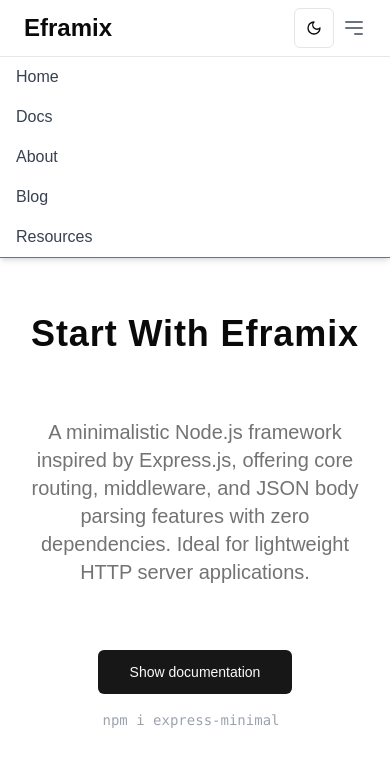
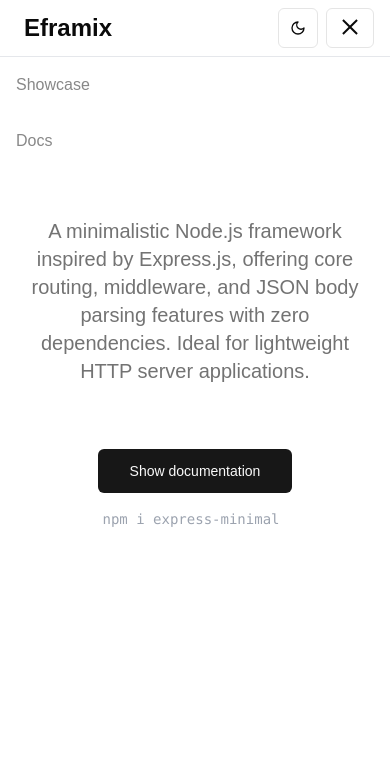
Before and after one commit to efraimnabil/Eframix-Documentation, a Next.js app: page / in a window 390 px wide. Both pictures are taken after a click on the button 354 px from the left and 28 px from the top of the page. Shown: the top 766 px of the page. Built offline with nearby package versions, Linux system fonts and the light colour scheme.

Commit message:
edit nav component

```diff
--- a/app/page.tsx
+++ b/app/page.tsx
@@ -14,6 +14,7 @@ export default function Home() {
         routing, middleware, and JSON body parsing features with zero
         dependencies. Ideal for lightweight HTTP server applications.
       </p>
+
       <div className="space-y-4">
         <Button size={"lg"}>
           <Link href={"/"}>Show documentation</Link>
--- a/components/Nav.tsx
+++ b/components/Nav.tsx
@@ -2,22 +2,23 @@
 import React, { useState } from "react";
 import Link from "next/link";
 import { ModeToggle } from "./ModeToggle";
+import { Pivot as Hamburger } from "hamburger-react";
+import { Button } from "./ui/button";
 
 const Nav = () => {
-  const [isDropdownOpen, setDropdownOpen] = useState(false);
   const [isMobileMenuOpen, setMobileMenuOpen] = useState(false);
+  const [isOpen, setOpen] = useState(false);
 
-  const toggleDropdown = () => setDropdownOpen((prev) => !prev);
   const toggleMobileMenu = () => setMobileMenuOpen((prev) => !prev);
 
   return (
-    <nav className="bg-transparent border-b border-gray-500 shadow-md">
+    <nav className="relative bg-transparent border-b border-gray-500 shadow-md">
       <div className="max-w-screen-xl mx-auto px-4 py-2 flex justify-between items-center">
         <div className="flex items-center space-x-8">
           <Link href="/" className="flex items-center">
             <span className="ml-2 text-2xl font-semibold">Eframix</span>
           </Link>
-          <div className="hidden md:flex space-x-4">
+          <div className="hidden bg-tr md:flex space-x-4">
             <Link
               href="/"
               className="text-[#888] hover:text-black dark:hover:text-white"
@@ -33,87 +34,28 @@ const Nav = () => {
           </div>
         </div>
 
-        <div className="flex md:justify-between">
+        <div className="flex items-center space-x-2 md:space-x-0 md:justify-between">
           <ModeToggle />
 
-          <button
-            className="md:hidden p-2 text-gray-500"
+          <Button
+            variant={"outline"}
+            size={"icon"}
+            className="md:hidden w-12"
             onClick={toggleMobileMenu}
           >
-            <svg
-              className="w-6 h-6"
-              xmlns="http://www.w3.org/2000/svg"
-              fill="none"
-              viewBox="0 0 24 24"
-              stroke="currentColor"
-            >
-              <path
-                strokeLinecap="round"
-                strokeLinejoin="round"
-                strokeWidth={2}
-                d="M4 6h16M4 12h16m-7 6h7"
-              />
-            </svg>
-          </button>
+            <Hamburger size={20} toggled={isOpen} toggle={setOpen} />
+          </Button>
         </div>
       </div>
 
       {isMobileMenuOpen && (
-        <div className="md:hidden bg-white border-t border-gray-200">
-          <Link
-            href="/"
-            className="block px-4 py-2 text-gray-700 hover:bg-gray-100"
-          >
-            Home
+        <div className="absolute md:hidden bg-white dark:bg-background w-full border-t border-gray-200">
+          <Link href="/" className="block p-4 text-[#888]">
+            Showcase
           </Link>
-          <Link
-            href="/docs"
-            className="block px-4 py-2 text-gray-700 hover:bg-gray-100"
-          >
+          <Link href="/docs" className="block p-4 text-[#888]">
             Docs
           </Link>
-          <Link
-            href="/about"
-            className="block px-4 py-2 text-gray-700 hover:bg-gray-100"
-          >
-            About
-          </Link>
-          <Link
-            href="/blog"
-            className="block px-4 py-2 text-gray-700 hover:bg-gray-100"
-          >
-            Blog
-          </Link>
-          <div className="relative">
-            <button
-              onClick={toggleDropdown}
-              className="block w-full text-left px-4 py-2 text-gray-700 hover:bg-gray-100"
-            >
-              Resources
-            </button>
-            {isDropdownOpen && (
-              <div className="absolute mt-2 w-full bg-white border border-gray-200 rounded-md shadow-lg">
-                <Link
-                  href="/docs/api"
-                  className="block px-4 py-2 text-gray-700 hover:bg-gray-100"
-                >
-                  API Reference
-                </Link>
-                <Link
-                  href="/docs/examples"
-                  className="block px-4 py-2 text-gray-700 hover:bg-gray-100"
-                >
-                  Examples
-                </Link>
-                <Link
-                  href="/docs/tutorial"
-                  className="block px-4 py-2 text-gray-700 hover:bg-gray-100"
-                >
-                  Tutorials
-                </Link>
-              </div>
-            )}
-          </div>
         </div>
       )}
     </nav>
--- a/package.json
+++ b/package.json
@@ -13,6 +13,7 @@
     "@radix-ui/react-tooltip": "^1.1.3",
     "class-variance-authority": "^0.7.0",
     "clsx": "^2.1.1",
+    "hamburger-react": "^2.5.1",
     "lucide-react": "^0.453.0",
     "next": "14.2.15",
     "next-themes": "^0.3.0",
```
Also changed, not shown: components/ui/button.tsx (+11 -11 lines), 1 other file (tests, documents, lock files or other folders).
